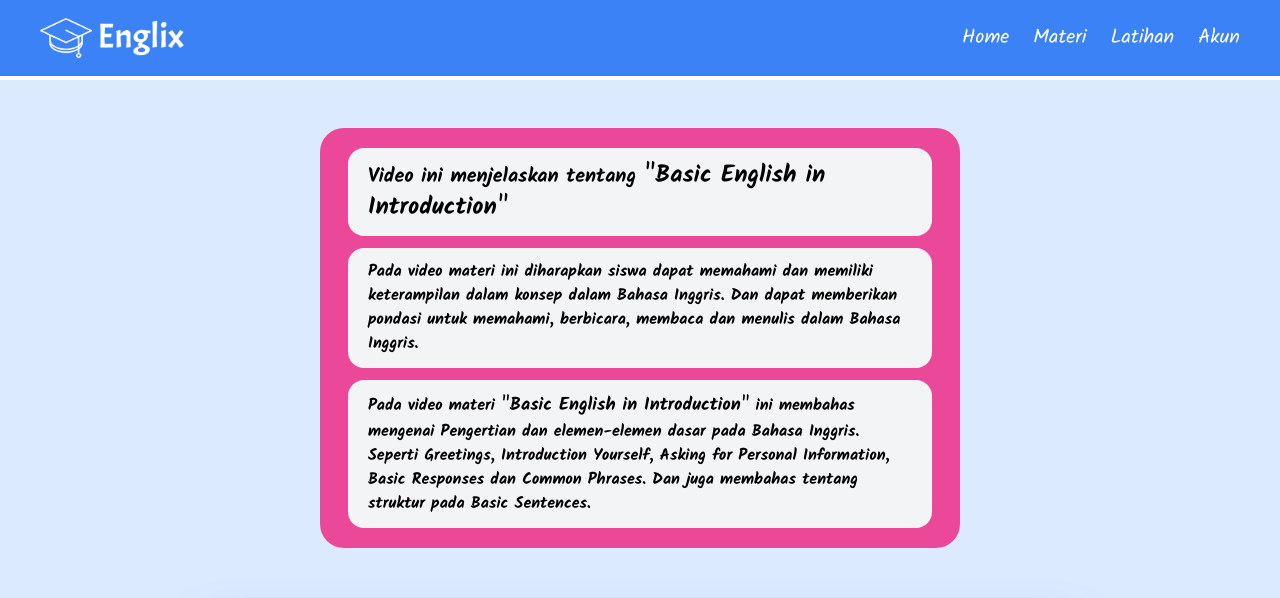
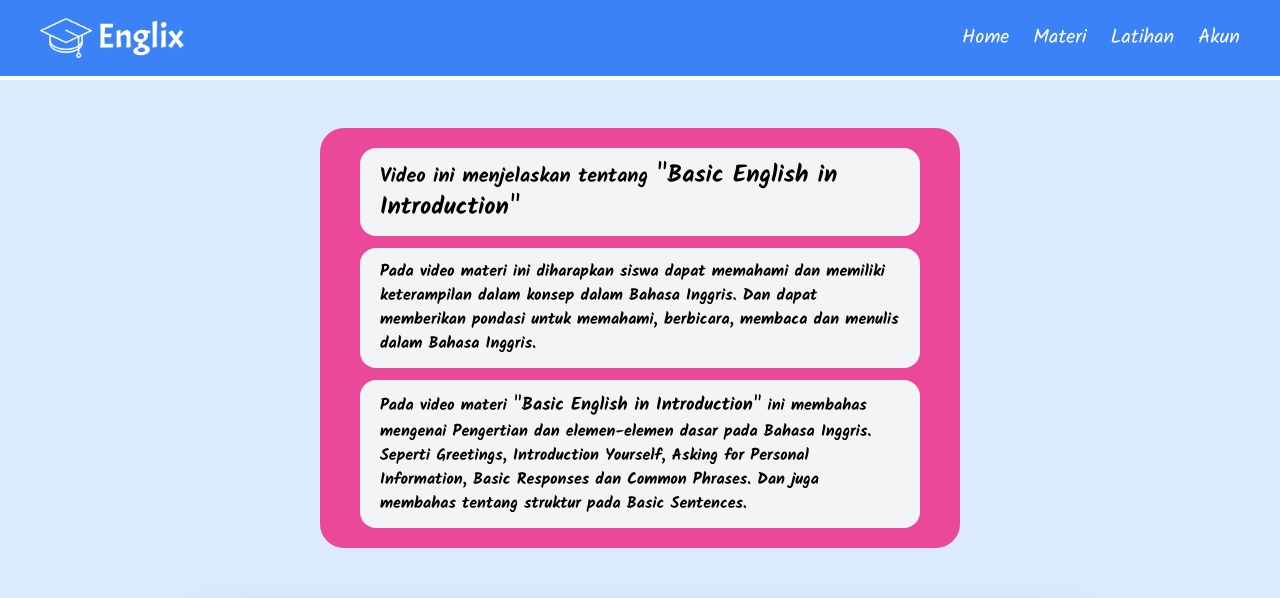
Before and after one commit to TrustyKrab/Englix-Client, a React (Vite) app: page /MateriM1K10 in a window 1280 px wide. Shown: the top 598 px of the page. Built offline with nearby package versions, Linux system fonts and the light colour scheme; no server answers; sample sign-in values are in the browser's storage.

Commit message:
add materi

```diff
--- a/src/assets/Layout/Materi/Kelas10/MateriM1K10.jsx
+++ b/src/assets/Layout/Materi/Kelas10/MateriM1K10.jsx
@@ -5,7 +5,7 @@ export default function MateriM1K10() {
     return (
         <div className='bg-blue-100 font-main py-12'>
             <NavbarHome />
-            <div className='py-5 px-7 mx-80 mt-20 justify-center rounded-3xl bg-pink-500 text-black'>
+            <div className='py-5 px-10 mx-80 mt-20 justify-center rounded-3xl bg-pink-500 text-black'>
                 <div className='bg-gray-100 px-5 py-3 rounded-2xl mb-3'>
                     <h1 className='font-semibold text-xl'>Video ini menjelaskan tentang <span className='font-bold text-2xl'>"Basic English in Introduction"</span></h1>
                 </div>
```
